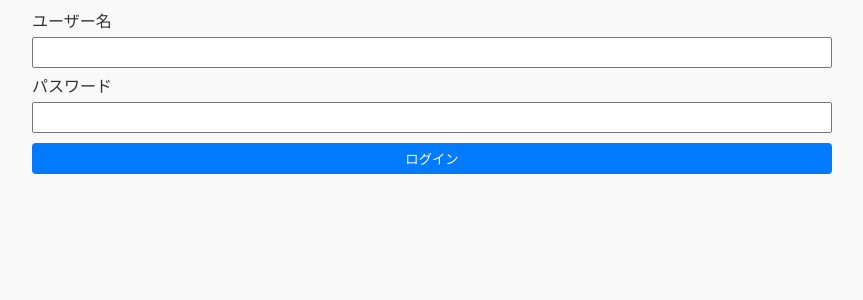
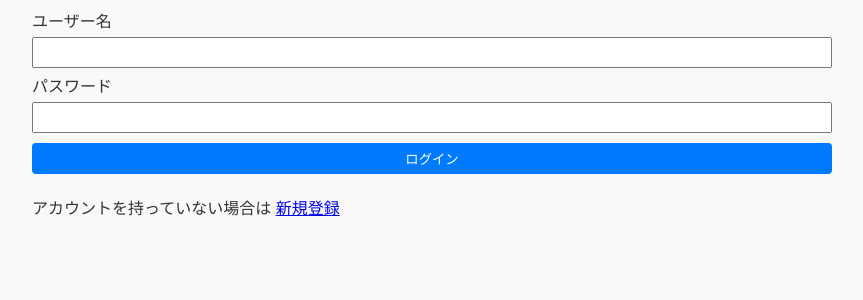
Before and after one commit to rakuto4486/timetable-app, a Flask app: page /login in a window 1280 px wide. Shown: the part 211-511 px from the top of the page, without its empty margins (208-1071 px from the left). Run offline with Flask 3, Linux system fonts and the light colour scheme.

Commit message:
変更内容の説明

```diff
--- a/templates/login.html
+++ b/templates/login.html
@@ -1,4 +1,5 @@
 {% extends 'base.html' %}
+
 {% block content %}
 <h3>ログイン</h3>
 <form method="post">
@@ -15,4 +16,8 @@
   {% endif %}
   <input type="submit" value="ログイン">
 </form>
+
+<!-- 🔽 新規登録リンクをここに追加 -->
+<p>アカウントを持っていない場合は <a href="{{ url_for('register') }}">新規登録</a></p>
+
 {% endblock %}
```
